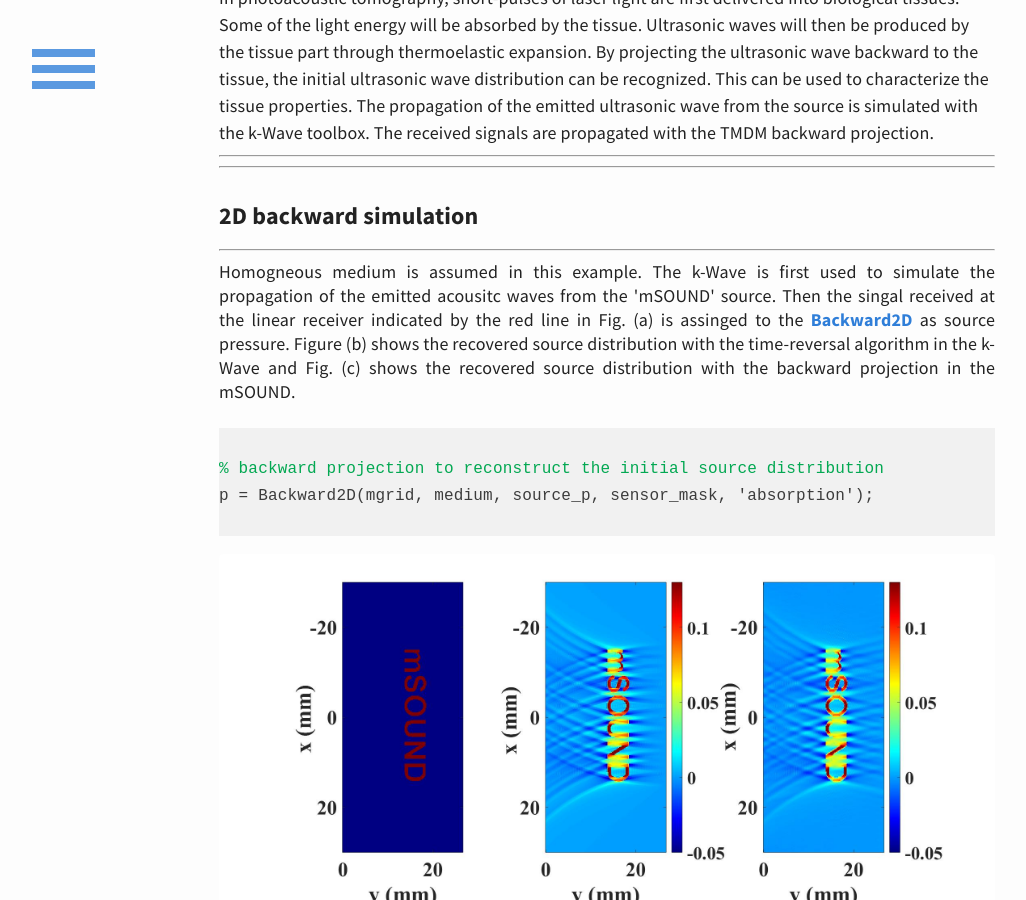
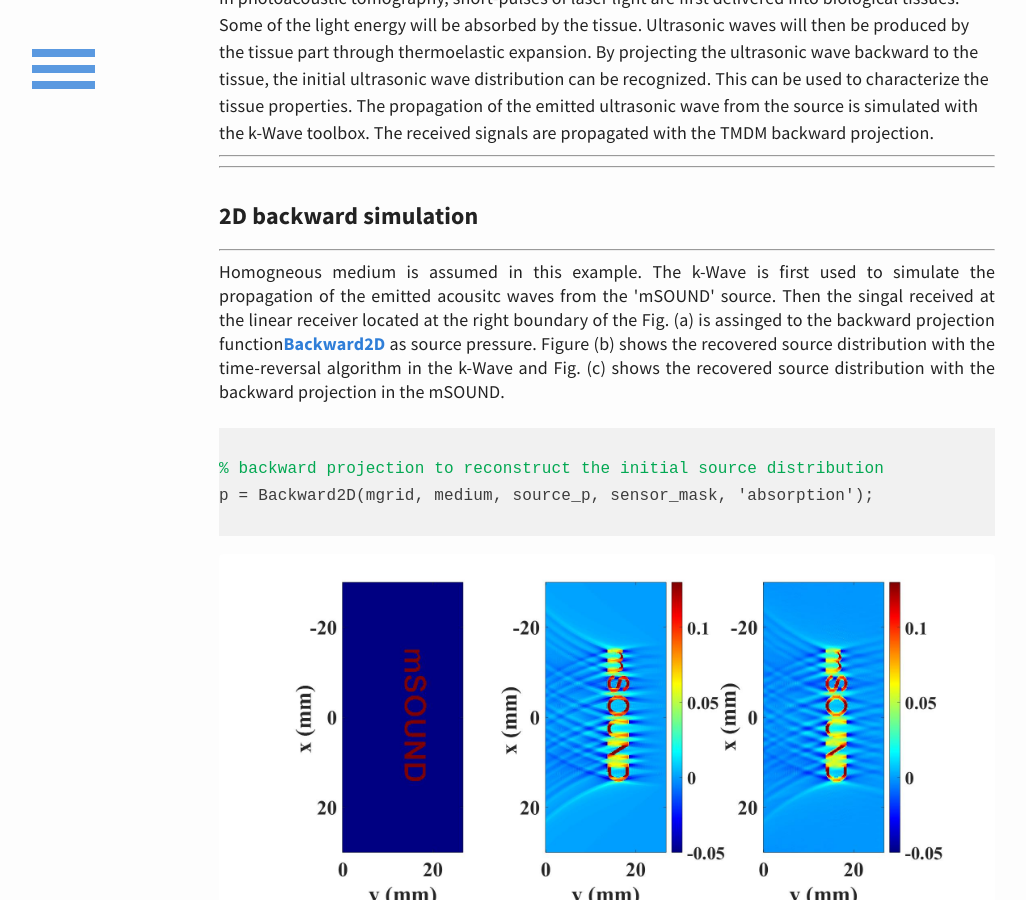
Before and after one commit to m-SOUND/mSOUND, a Jekyll site: the page built from _posts/2019-07-24-Backward_TMDM.html, in a window 1280 px wide and 900 px high, scrolled down 373 px. Shown: the whole window, without its empty margins (33-1059 px from the left). Built offline with Jekyll 4.4.1, drawn with Linux system fonts in a browser that asks for light colours.

Commit message:
Update 2019-07-24-Backward_TMDM.html

```diff
--- a/_posts/2019-07-24-Backward_TMDM.html
+++ b/_posts/2019-07-24-Backward_TMDM.html
@@ -20,8 +20,8 @@ The received signals are propagated with the TMDM backward projection.
 <hr>
 <p>
 Homogneous medium is assumed in this example. The k-Wave is first used to simulate the propagation of the emitted acousitc waves from
-the 'mSOUND' source. Then the singal received at the linear receiver indicated by the red line in Fig. (a) is assinged
-to the <a href="/mSOUND/function.html#Backward2D">Backward2D</a> as source pressure. Figure (b) shows the recovered source distribution
+the 'mSOUND' source. Then the singal received at the linear receiver located at the right boundary of the Fig. (a) is assinged
+to the backward projection function<a href="/mSOUND/function.html#Backward2D">Backward2D</a> as source pressure. Figure (b) shows the recovered source distribution
 with the time-reversal algorithm in the k-Wave and Fig. (c) shows the recovered source distribution with the backward projection
 in the mSOUND.
 <pre>
```
